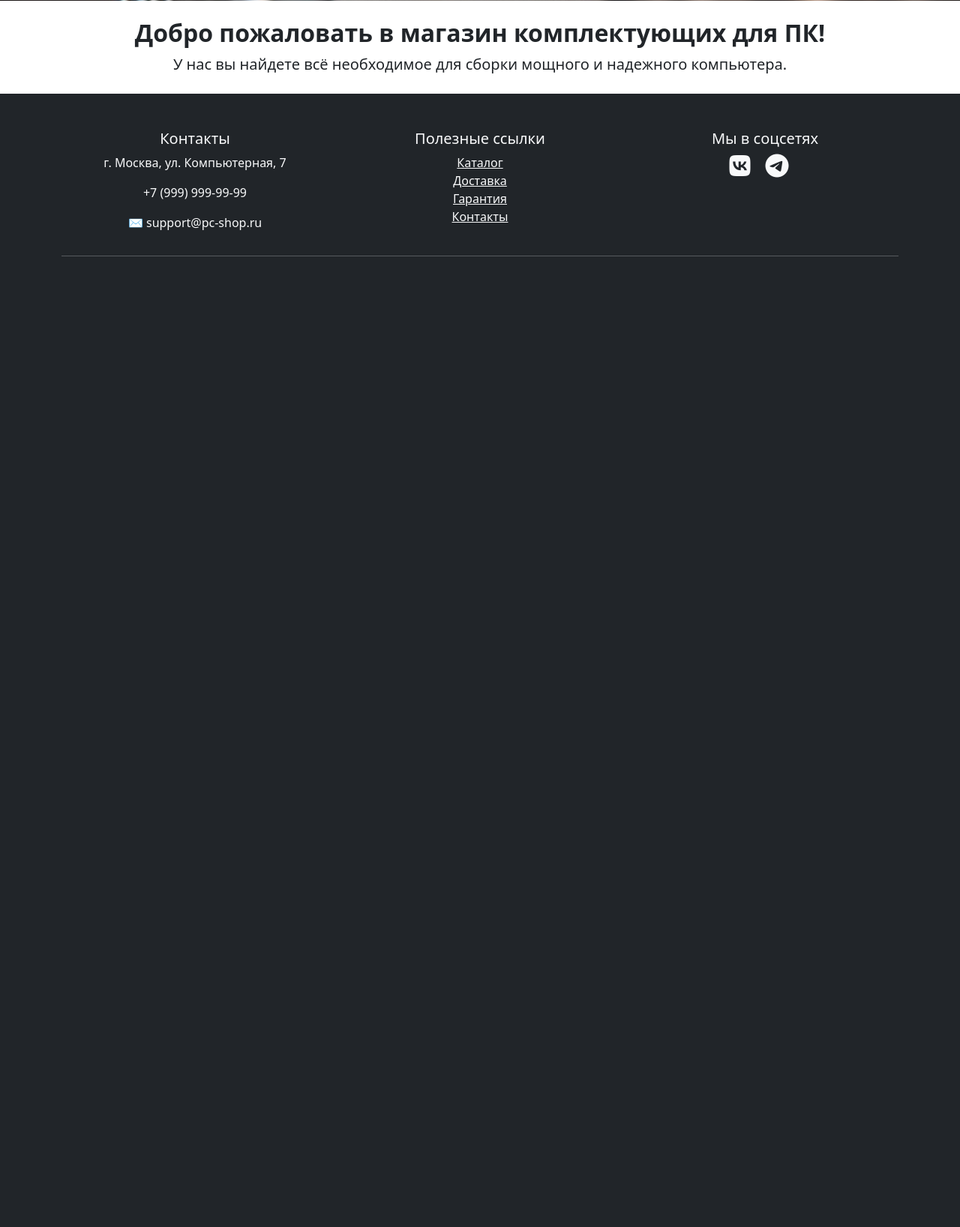
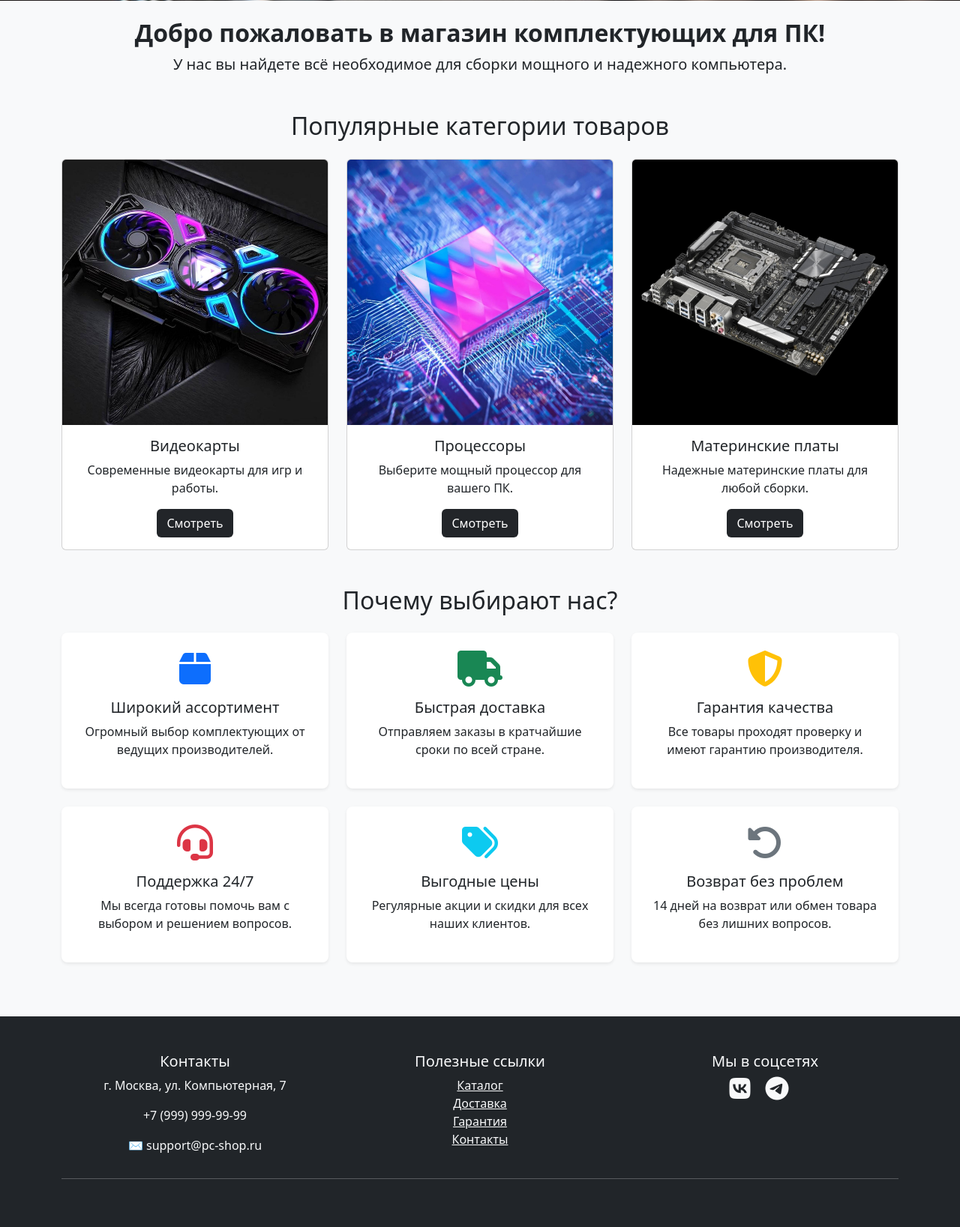
Before and after one commit to EpifanovID/web_site, a Django app: page / in a window 1280 px wide. Shown: the part 695-2332 px from the top of the page at 75% size. Before the commit the page ends 1037 px from the top, so only its background shows below. Run offline with Django 5.2, Linux system fonts and the light colour scheme.

Commit message:
Added the benefits section

```diff
--- a/myapp/templates/home.html
+++ b/myapp/templates/home.html
@@ -12,7 +12,7 @@
 
 
   </head>
-  <body>
+  <body class="bg-light">
         <!-- Навигационное меню -->
         <nav class="navbar navbar-expand-lg navbar-dark bg-dark"> <!-- красивое отображение заголовочной плашки -->.
             <div class="container">
@@ -73,11 +73,113 @@
           </div>
 
 
-          <!-- Контент -->
+          <!-- Популярные категории товаров -->
           <div class="container text-center my-4">
             <h2 class="fw-bold">Добро пожаловать в магазин комплектующих для ПК!</h2>
             <p class="lead">У нас вы найдете всё необходимое для сборки мощного и надежного компьютера.</p>
         </div>
+
+        <section class="container mt-5">
+            <h2 class="text-center mb-4">Популярные категории товаров</h2>
+            <div class="row">
+                <div class="col-md-4">
+                    <div class="card">
+                        <img src="{% static '\myapp\images\Video_card.jpg' %}" class="card-img-top" alt="Видеокарты">
+                        <div class="card-body text-center">
+                            <h5 class="card-title">Видеокарты</h5>
+                            <p class="card-text">Современные видеокарты для игр и работы.</p>
+                            <a href="#" class="btn" style="background-color: #222529; color: white;">Смотреть</a>
+                        </div>
+                    </div>
+                </div>
+                <div class="col-md-4">
+                    <div class="card">
+                        <img src="{% static 'myapp/images/Processor.jpg' %}" class="card-img-top" alt="Процессоры">
+                        <div class="card-body text-center">
+                            <h5 class="card-title">Процессоры</h5>
+                            <p class="card-text">Выберите мощный процессор для вашего ПК.</p>
+                            <a href="#" class="btn" style="background-color: #222529; color: white;">Смотреть</a>
+                        </div>
+                    </div>
+                </div>
+                <div class="col-md-4">
+                    <div class="card">
+                        <img src="{% static 'myapp/images/Motherboard.jpg' %}" class="card-img-top" alt="Материнские платы">
+                        <div class="card-body text-center">
+                            <h5 class="card-title">Материнские платы</h5>
+                            <p class="card-text">Надежные материнские платы для любой сборки.</p>
+                            <a href="#" class="btn" style="background-color: #222529; color: white;">Смотреть</a>
+                        </div>
+                    </div>
+                </div>
+            </div>
+        </section>
+
+
+        <!-- Секция преимуществ -->
+        <section class="py-5">
+            <div class="container">
+                <h2 class="text-center mb-4">Почему выбирают нас?</h2>
+                <div class="row text-center">
+
+                    <!-- Карточка 1 -->
+                    <div class="col-md-4 mb-4">
+                        <div class="p-4 shadow-sm bg-white rounded-3 advantage-box">
+                            <i class="fas fa-box fa-3x mb-3 text-primary"></i>
+                            <h5>Широкий ассортимент</h5>
+                            <p>Огромный выбор комплектующих от ведущих производителей.</p>
+                        </div>
+                    </div>
+
+                    <!-- Карточка 2 -->
+                    <div class="col-md-4 mb-4">
+                        <div class="p-4 shadow-sm bg-white rounded-3 advantage-box">
+                            <i class="fas fa-truck fa-3x mb-3 text-success"></i>
+                            <h5>Быстрая доставка</h5>
+                            <p>Отправляем заказы в кратчайшие сроки по всей стране.</p>
+                        </div>
+                    </div>
+
+                    <!-- Карточка 3 -->
+                    <div class="col-md-4 mb-4">
+                        <div class="p-4 shadow-sm bg-white rounded-3 advantage-box">
+                            <i class="fas fa-shield-alt fa-3x mb-3 text-warning"></i>
+                            <h5>Гарантия качества</h5>
+                            <p>Все товары проходят проверку и имеют гарантию производителя.</p>
+                        </div>
+                    </div>
+
+                    <!-- Карточка 4 -->
+                    <div class="col-md-4 mb-4">
+                        <div class="p-4 shadow-sm bg-white rounded-3 advantage-box">
+                            <i class="fas fa-headset fa-3x mb-3 text-danger"></i>
+                            <h5>Поддержка 24/7</h5>
+                            <p>Мы всегда готовы помочь вам с выбором и решением вопросов.</p>
+                        </div>
+                    </div>
+
+                    <!-- Карточка 5 -->
+                    <div class="col-md-4 mb-4">
+                        <div class="p-4 shadow-sm bg-white rounded-3 advantage-box">
+                            <i class="fas fa-tags fa-3x mb-3 text-info"></i>
+                            <h5>Выгодные цены</h5>
+                            <p>Регулярные акции и скидки для всех наших клиентов.</p>
+                        </div>
+                    </div>
+
+                    <!-- Карточка 6 (новая) -->
+                    <div class="col-md-4 mb-4">
+                        <div class="p-4 shadow-sm bg-white rounded-3 advantage-box">
+                            <i class="fas fa-undo-alt fa-3x mb-3 text-secondary"></i>
+                            <h5>Возврат без проблем</h5>
+                            <p>14 дней на возврат или обмен товара без лишних вопросов.</p>
+                        </div>
+                    </div>
+
+                </div>
+            </div>
+        </section>
+
 
 
         <!-- Закрывашка -->
```
Also changed, not shown: myapp/static/myapp/images/Motherboard.jpg (added), myapp/static/myapp/images/Processor.jpg (added), myapp/static/myapp/images/Video_card.jpg (added).
